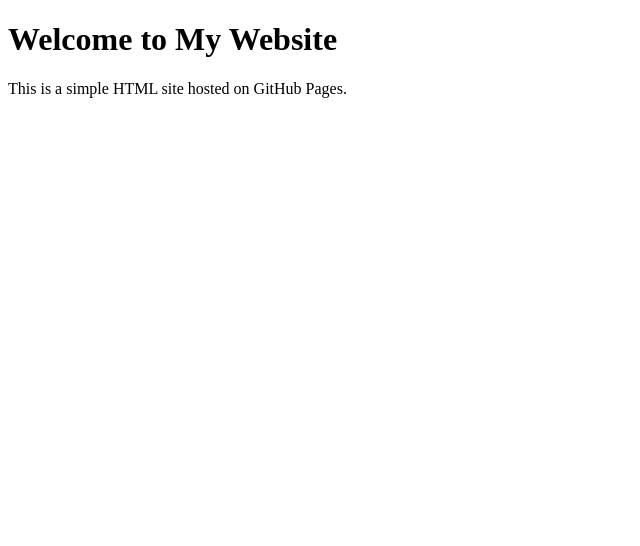
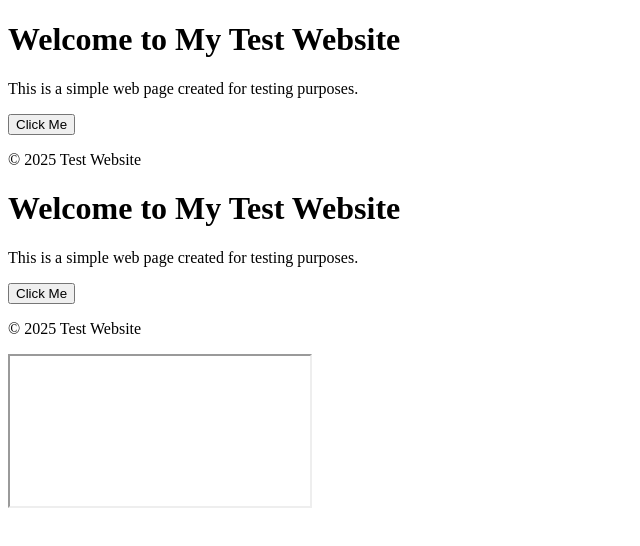
Before and after one commit to tiilop/my-website, a plain HTML site: page index.html in a window 1280 px wide. Shown: the whole page, without its empty margins (0-640 px from the left). Drawn offline with Linux system fonts and the light colour scheme.

Commit message:
Update index.html

```diff
--- a/index.html
+++ b/index.html
@@ -1,24 +1,67 @@
 <!DOCTYPE html>
 <html lang="en">
 <head>
-  <meta charset="UTF-8" />
-  <meta name="viewport" content="width=device-width, initial-scale=1.0" />
-  <title>My Website</title>
-  <link rel="stylesheet" href="styles.css" />
-  <link rel="icon" href="favicon.ico" />
-</head>
-<body>
-  <h1>Welcome to My Website</h1>
-  <p>This is a simple HTML site hosted on GitHub Pages.</p>
-</body>
-</html>
-<html lang="en">
-<head>
-    <meta charset="UTF-8">
-    <meta name="viewport" content="width=device-width, initial-scale=1.0">
-    <title>Document</title>
-</head>
-<body>
+  <meta charset="UTF-8">
+  <meta name="viewport" content="width=device-width, initial-scale=1">
+  <title>Test Website</title>
+  <header>
+    <h1>Welcome to My Test Website</h1>
+  </header>
+
+  <section>
+    <p>This is a simple web page created for testing purposes.</p>
+    <button class="btn" onclick="alert('You clicked the button!')">Click Me</button>
+  </section>
+
+  <footer>
+    <p>© 2025 Test Website</p>
+  </footer>
 
 </body>
 </html>
+<!DOCTYPE html>
+<html lang="en">
+<head>
+  <meta charset="UTF-8">
+  <meta name="viewport" content="width=device-width, initial-scale=1">
+  <title>Test Website</title>
+  <header>
+    <h1>Welcome to My Test Website</h1>
+  </header>
+
+  <section>
+    <p>This is a simple web page created for testing purposes.</p>
+    <button class="btn" onclick="alert('You clicked the button!')">Click Me</button>
+  </section>
+
+  <footer>
+    <p>© 2025 Test Website</p>
+  </footer>
+
+</body>
+</html>
+<iframe>
+<!DOCTYPE html>
+<html lang="en">
+<head>
+  <meta charset="UTF-8">
+  <meta name="viewport" content="width=device-width, initial-scale=1">
+  <title>Test Website</title>
+</head>
+<body>
+  <header>
+    <h1>Welcome to My Test Website</h1>
+  </header>
+
+  <section>
+    <p id = "test">This is a simple web page created for testing purposes.</p>
+
+  </section>
+
+  <footer>
+    <p>© 2025 Test Website</p>
+  </footer>
+
+</body>
+</html>
+</iframe>
```
